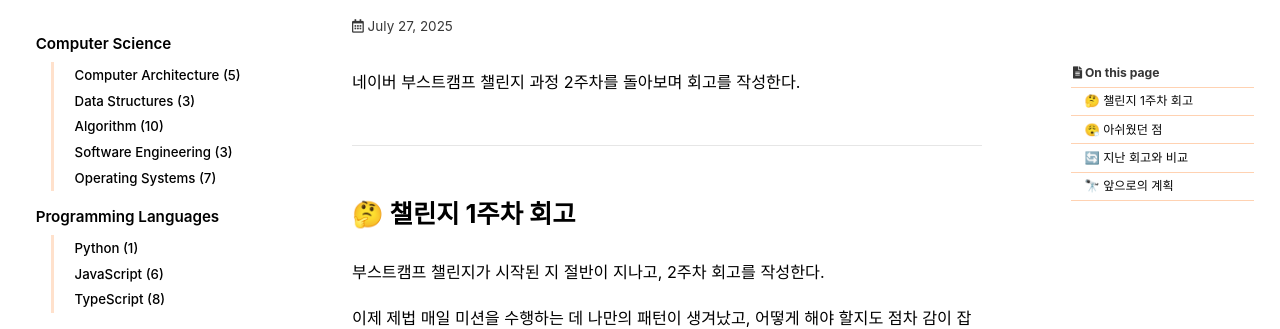
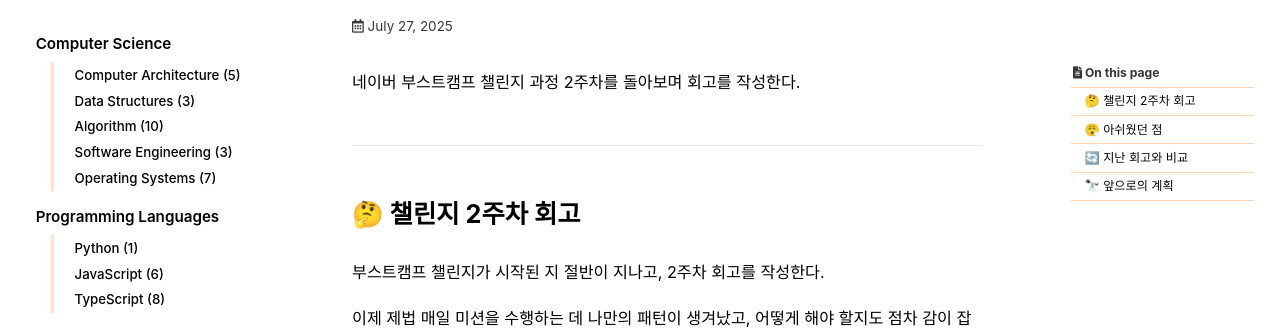
Before and after one commit to cchaeyoung/cchaeyoung.github.io, a Jekyll site: the page built from _posts/2025-07-27-boostcamp-challenge-week2.md, in a window 1280 px wide and 900 px high. Shown: the part 204-533 px from the top of the window. Built offline with Jekyll 4.4.1, drawn with Linux system fonts in a browser that asks for light colours; cached includes are drawn as plain includes; some web fonts are replaced; comment, search, counter and statistics services are not loaded.

Commit message:
docs: Update post about boostcamp challenge week2

```diff
--- a/_posts/2025-07-27-boostcamp-challenge-week2.md
+++ b/_posts/2025-07-27-boostcamp-challenge-week2.md
@@ -20,7 +20,7 @@ last_modified_at: 2025-07-27
 
 ---
 
-# 🤔 챌린지 1주차 회고
+# 🤔 챌린지 2주차 회고
 
 부스트캠프 챌린지가 시작된 지 절반이 지나고, 2주차 회고를 작성한다.
 
```
